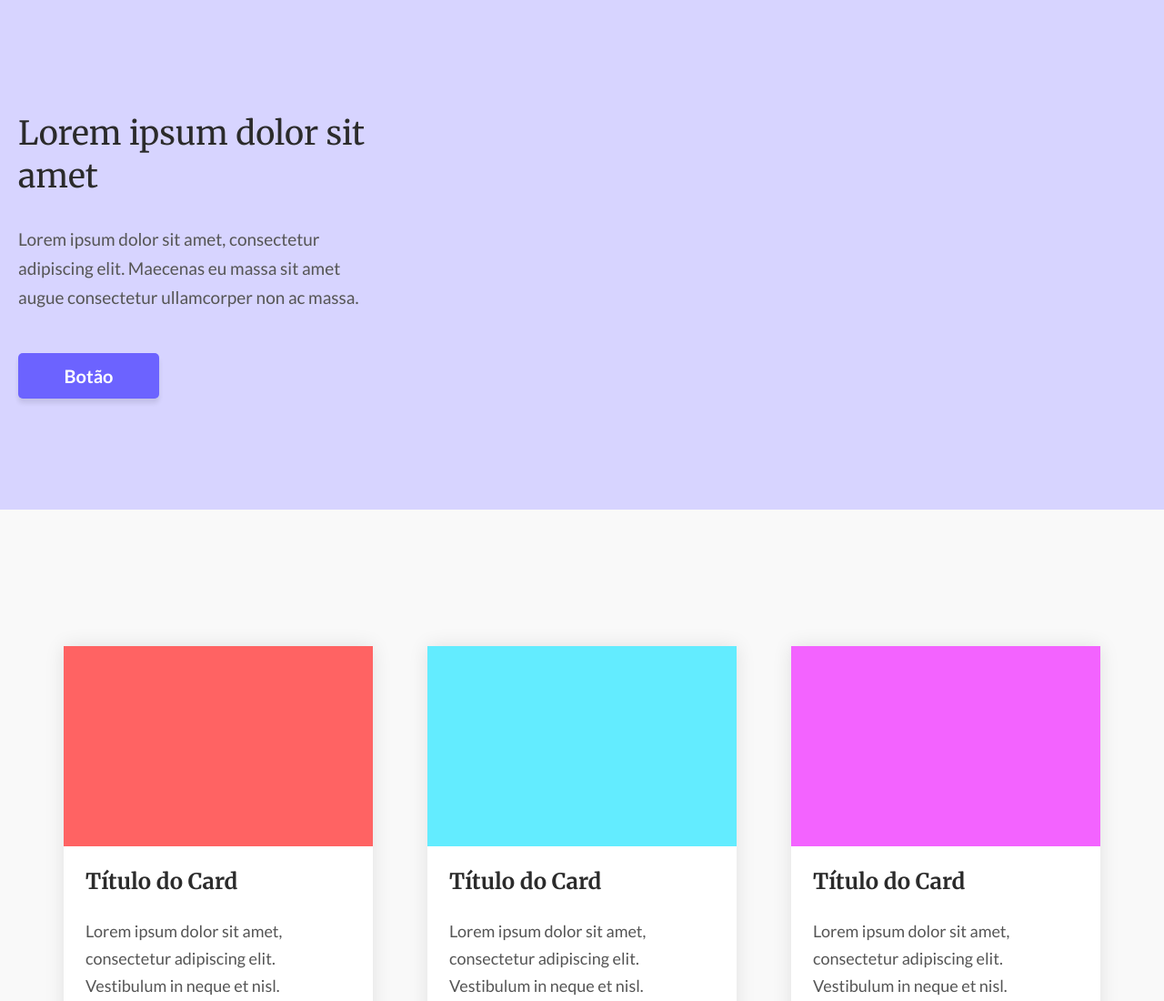
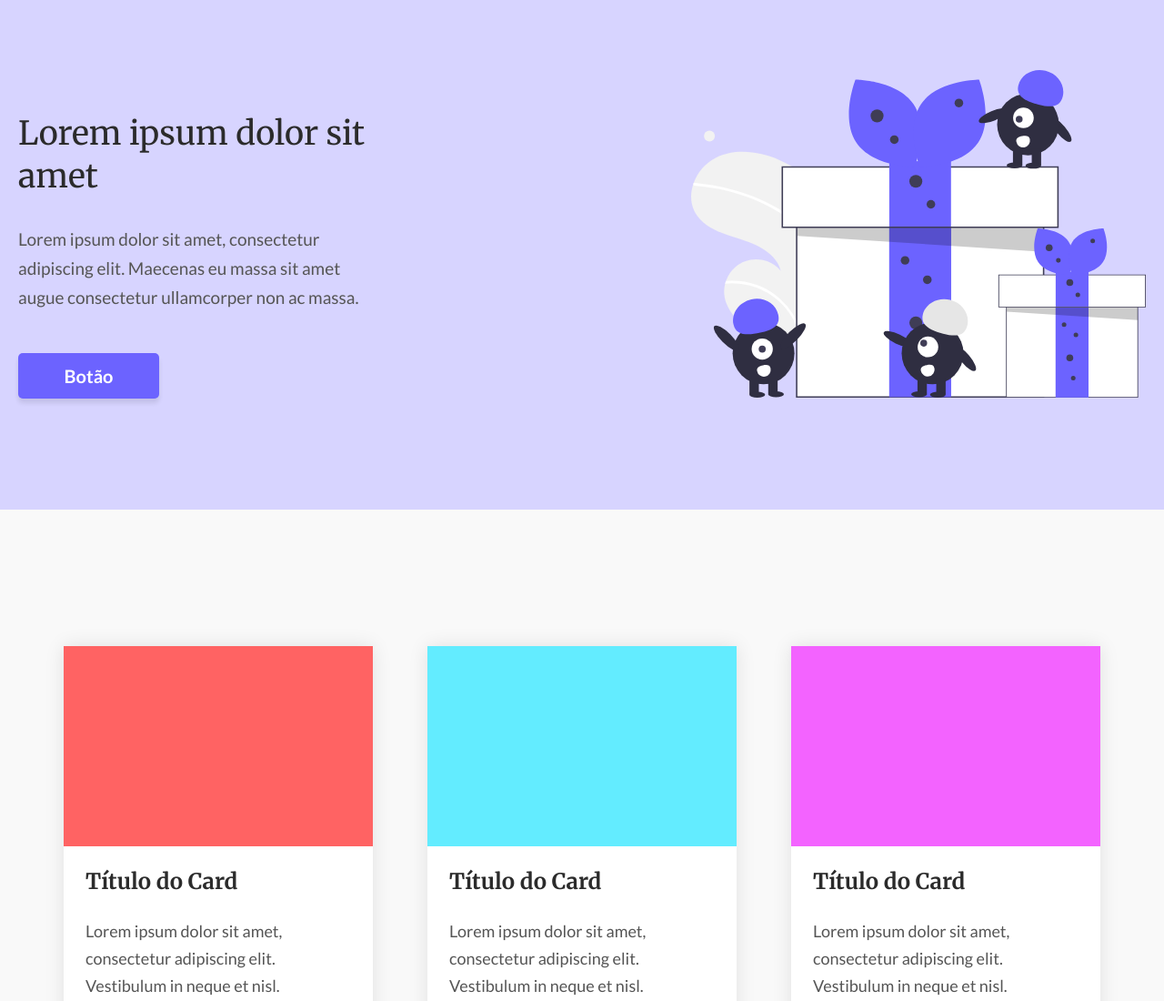
Before and after one commit to Thiteago/Codelandia-Desafio-3, a plain HTML site: page index.html in a window 1280 px wide. Shown: the top 1100 px of the page at 91% size. Drawn offline with Linux system fonts and the light colour scheme; the site is published under a folder, as on GitHub Pages, so addresses that start at the root find nothing.

Commit message:
change directory of svg image

```diff
--- a/index.html
+++ b/index.html
@@ -21,7 +21,7 @@
                 <button class="btn">Botão</button>
             </div>
             <div class="image">
-                <img src="/assets/img/image.svg" alt="">
+                <img src="assets/img/image.svg" alt="">
             </div>
         </div>
     </header>
```
